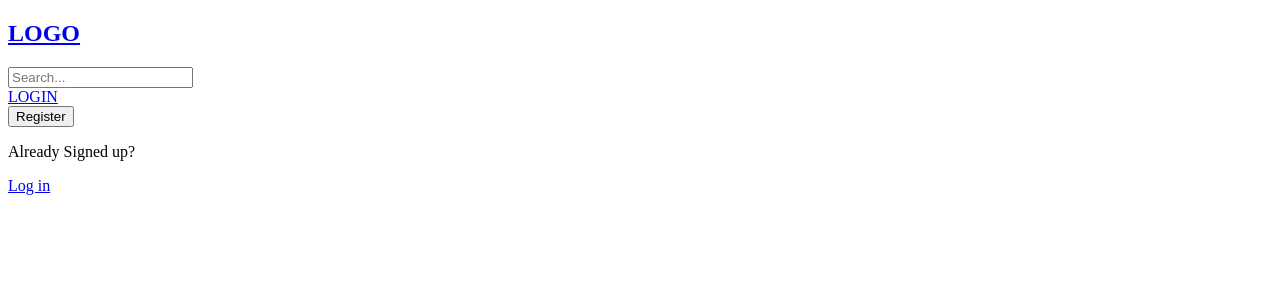
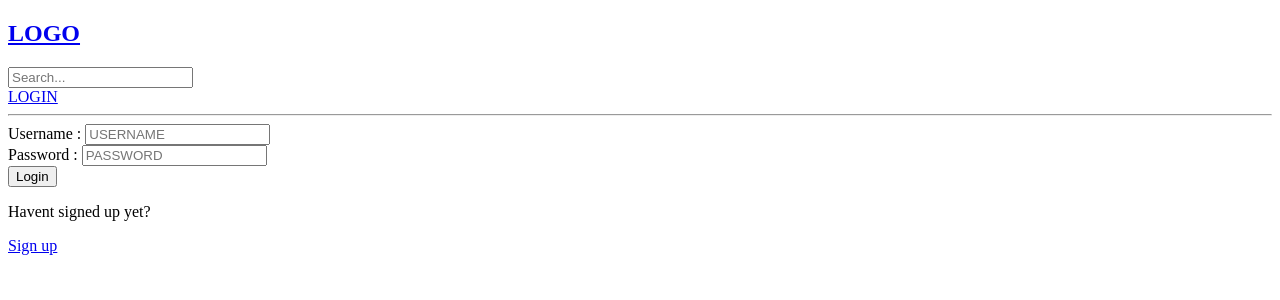
Before and after one commit to Ayush-31r/Talk-Buds, a Django app: page /login/ in a window 1280 px wide. Shown: the top 300 px of the page. Run offline with Django 5.2, Linux system fonts and the light colour scheme.

Commit message:
Registration

```diff
--- a/base/templates/base/login_register.html
+++ b/base/templates/base/login_register.html
@@ -1,7 +1,7 @@
 {%extends 'main.html'%}
 
 {% block content %}
-{% if page == login%}
+{% if page == 'login' %}
     <hr>
     <div class="card-body">
         <form action="" method="post">
--- a/base/templates/base/room.html
+++ b/base/templates/base/room.html
@@ -3,6 +3,7 @@
 {%block content%}
 <h4>{{ room.name }}</h4>
 <p>{{ room.description}}</p>
+
 
 <div class="comment-wrapper">
     <h4>Chats</h4>
```
Also changed, not shown: db.sqlite3.
